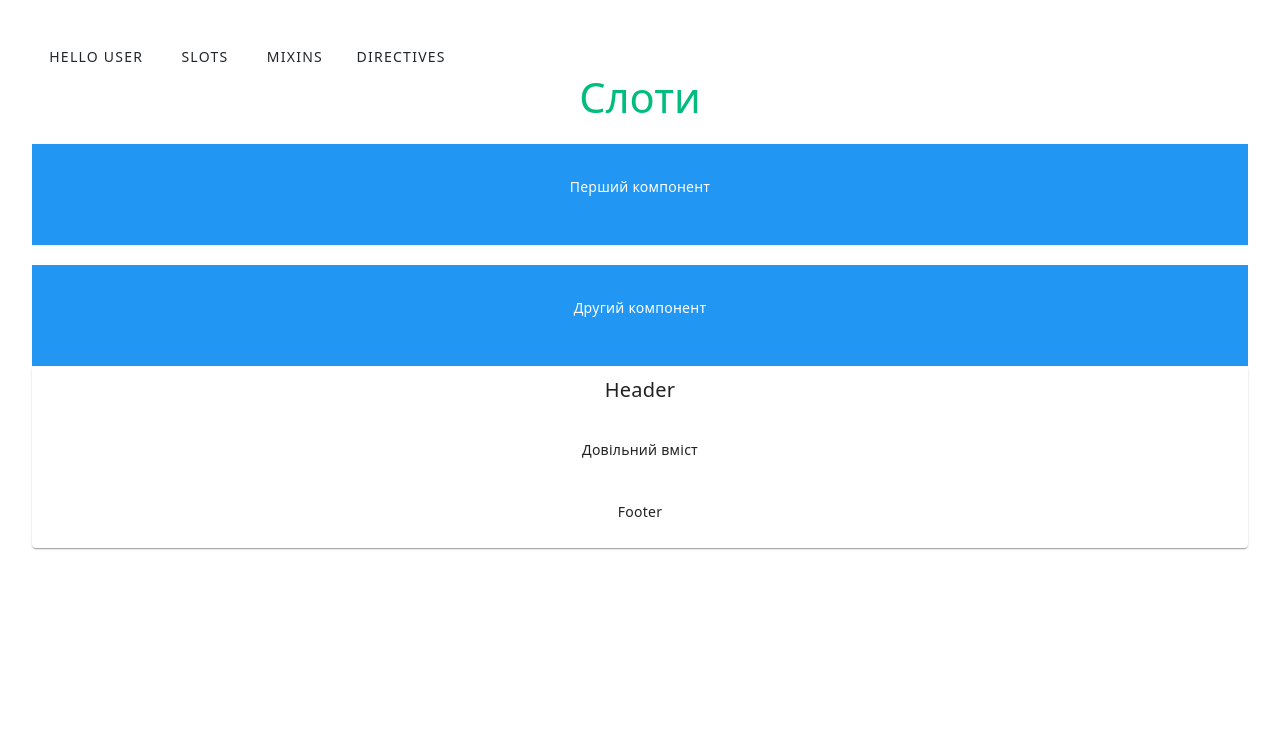
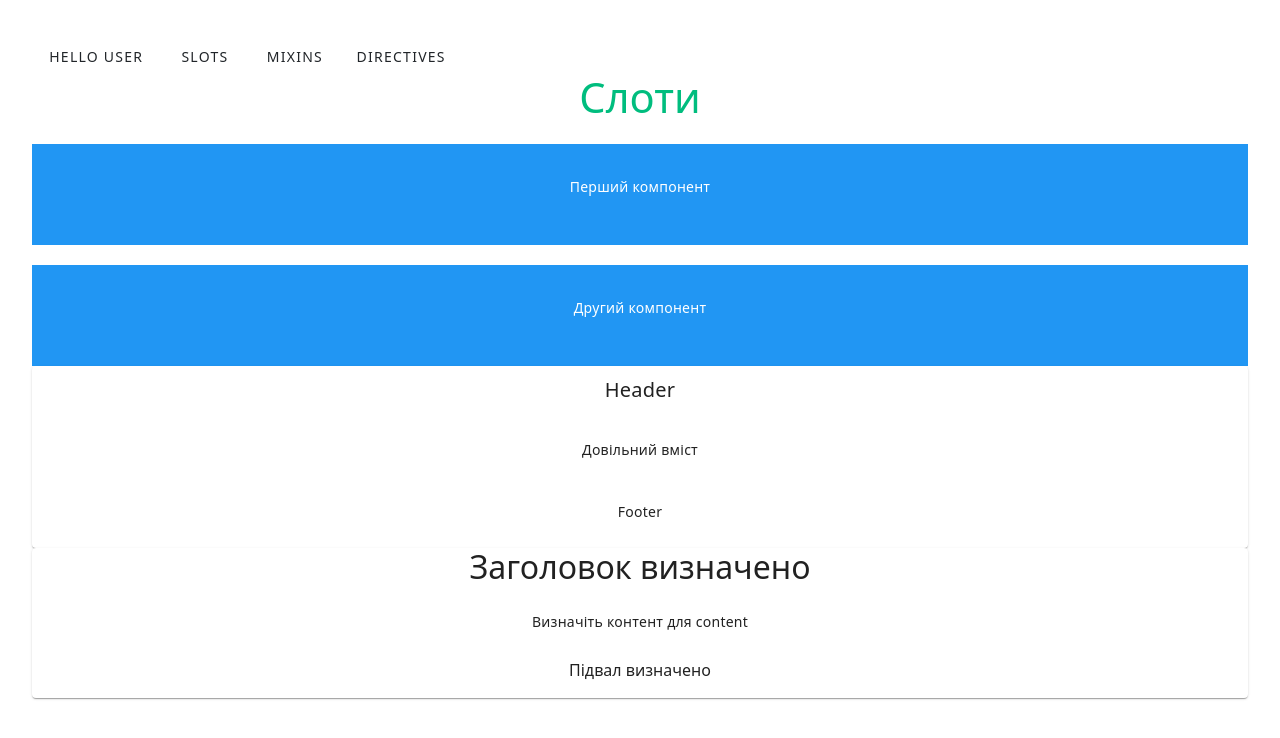
Before and after one commit to AkakiyBerula/VueLesson7, a Vue app: page /slots in a window 1280 px wide. Shown: the top 738 px of the page. Built offline with nearby package versions, Linux system fonts and the light colour scheme.

Commit message:
Слоти з Фолбек Контентом: Створіть компонент з слотами, які мають фолбек контент, що відображається, якщо немає переданого контенту.

```diff
--- a/src/components/Slots.vue
+++ b/src/components/Slots.vue
@@ -28,6 +28,18 @@
         </template>
       </NamedSlots>
     </div>
+    <div>
+      <FallbackSlots>
+        <template v-slot:header>
+          <h2>Заголовок визначено</h2>
+        </template>
+        <template v-slot:content>
+        </template>
+        <template v-slot:footer>
+          <p>Підвал визначено</p>
+        </template>
+      </FallbackSlots>
+    </div>
   </div>
 </template>
 
@@ -36,6 +48,7 @@ import SingleSlot from '../components/slot-components/SingleSlot.vue';
 import FirstBaseComp from '../components/slot-components/FirstBaseComp.vue';
 import SecondBaseComp from '../components/slot-components/SecondBaseComp.vue';
 import NamedSlots from '../components/slot-components/NamedSlots.vue'
+import FallbackSlots from '../components/slot-components/FallbackSlots.vue'
 
 export default {
   name: "Slots",
@@ -43,7 +56,8 @@ export default {
     SingleSlot,
     FirstBaseComp,
     SecondBaseComp,
-    NamedSlots
+    NamedSlots,
+    FallbackSlots
   }
 }
 </script>
@@ -57,7 +71,7 @@ h1 {
 }
 
 .spacer {
-  height: 20px; /* Встановіть висоту відступу за вашими потребами */
+  height: 20px;
 }
 
 h3 {
--- /dev/null
+++ b/src/components/slot-components/FallbackSlots.vue
@@ -0,0 +1,34 @@
+<template>
+  <v-card>
+    <div class="header">
+      <slot name="header">
+        <v-card-title class="headline">Визначіть контент для header</v-card-title>
+      </slot>
+    </div>
+    <div class="content">
+      <slot name="content">
+        <v-card-text>Визначіть контент для content</v-card-text>
+      </slot>
+    </div>
+    <div class="footer">
+      <slot name="footer">
+        <v-card-actions>
+          <v-card-text>Визначіть контент для footer</v-card-text>
+        </v-card-actions>
+      </slot>
+    </div>
+  </v-card>
+</template>
+
+<script>
+export default {
+  name: 'NamedSlots'
+}
+</script>
+
+<style scoped>
+.header, .content, .footer {
+  margin-bottom: 10px;
+  text-align: center;
+}
+</style>
```
Lines whose indentation alone changed are shown as unchanged.
